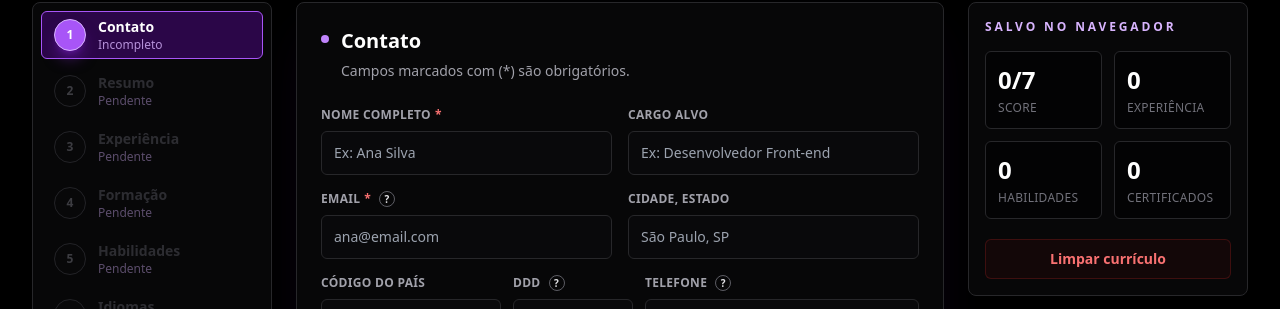
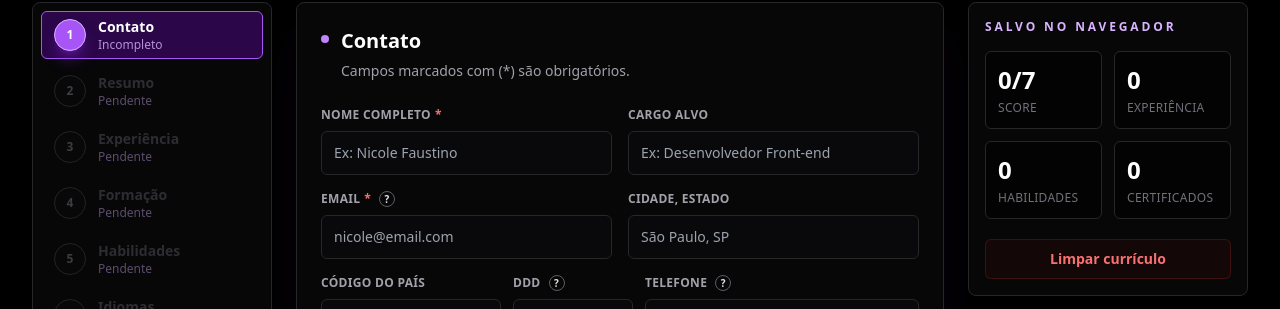
Before and after one commit to gustavfaustino/Curriculo-Limpo, a React (Create React App) app: page / in a window 1280 px wide. Shown: the part 159-468 px from the top of the page. Built offline with nearby package versions, Linux system fonts and the light colour scheme; the HTML template or start-up script is replaced by a standard one.

Commit message:
Mudança de placeholders

```diff
--- a/src/constants/i18n.js
+++ b/src/constants/i18n.js
@@ -160,9 +160,9 @@ export const TEXT = {
             proof: "Link de validação",
         },
         placeholders: {
-            name: "Ex: Ana Silva",
+            name: "Ex: Nicole Faustino",
             role: "Ex: Desenvolvedor Front-end",
-            email: "ana@email.com",
+            email: "nicole@email.com",
             city: "São Paulo, SP",
             area: "Ex: 11",
             phone: "Ex: +55 11 91234-5678",
@@ -320,9 +320,9 @@ export const TEXT = {
             proof: "Validation link",
         },
         placeholders: {
-            name: "Example: Ana Silva",
+            name: "Example: Nicole Faustino",
             role: "Example: Front-end Developer",
-            email: "ana@email.com",
+            email: "nicole@email.com",
             city: "Sao Paulo, SP",
             area: "Example: 212",
             phone: "Example: +1 415 555 0100",
@@ -480,9 +480,9 @@ export const TEXT = {
             proof: "Link de validacion",
         },
         placeholders: {
-            name: "Ej: Ana Silva",
+            name: "Ej: Nicole Faustino",
             role: "Ej: Desarrollador Front-end",
-            email: "ana@email.com",
+            email: "nicole@email.com",
             city: "Sao Paulo, SP",
             area: "Ej: 11",
             phone: "Ej: +34 612 345 678",
```
